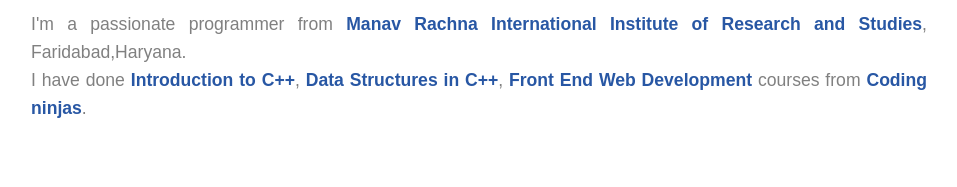
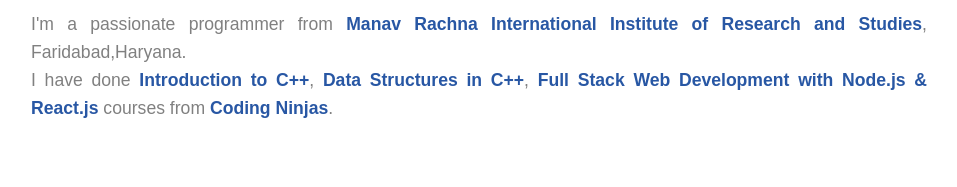
Before and after one commit to Divyansh4721/Resume, a plain HTML site: page index.html in a window 1280 px wide. Shown: the part 613-800 px from the top of the page, without its empty margins (161-1118 px from the left). Drawn offline with Linux system fonts and the light colour scheme.

Commit message:
Update index.html

```diff
--- a/index.html
+++ b/index.html
@@ -99,7 +99,7 @@
         <p>
           I'm a passionate programmer from <span class="text-highlight">Manav Rachna International Institute of Research and Studies</span>, Faridabad,Haryana.<br>
           I have done <span class="text-highlight">Introduction to C++</span>,<span class="text-highlight"> Data Structures in C++</span>,
-          <span class="text-highlight"> Front End Web Development</span> courses from <span class="text-highlight">Coding ninjas</span>.
+          <span class="text-highlight"> Full Stack Web Development with Node.js & React.js</span> courses from <span class="text-highlight">Coding Ninjas</span>.
         </p>
 
       </div>
```
